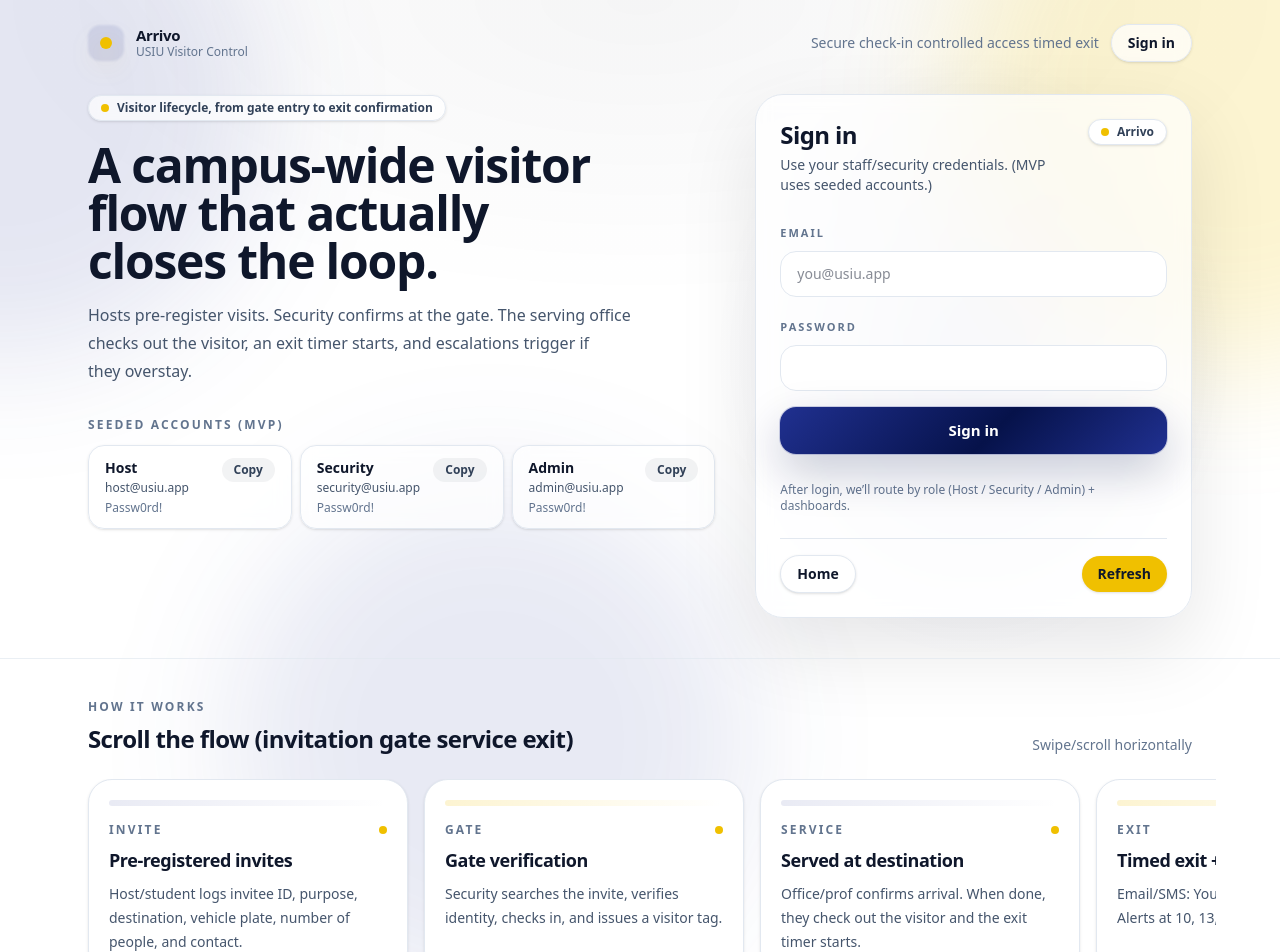
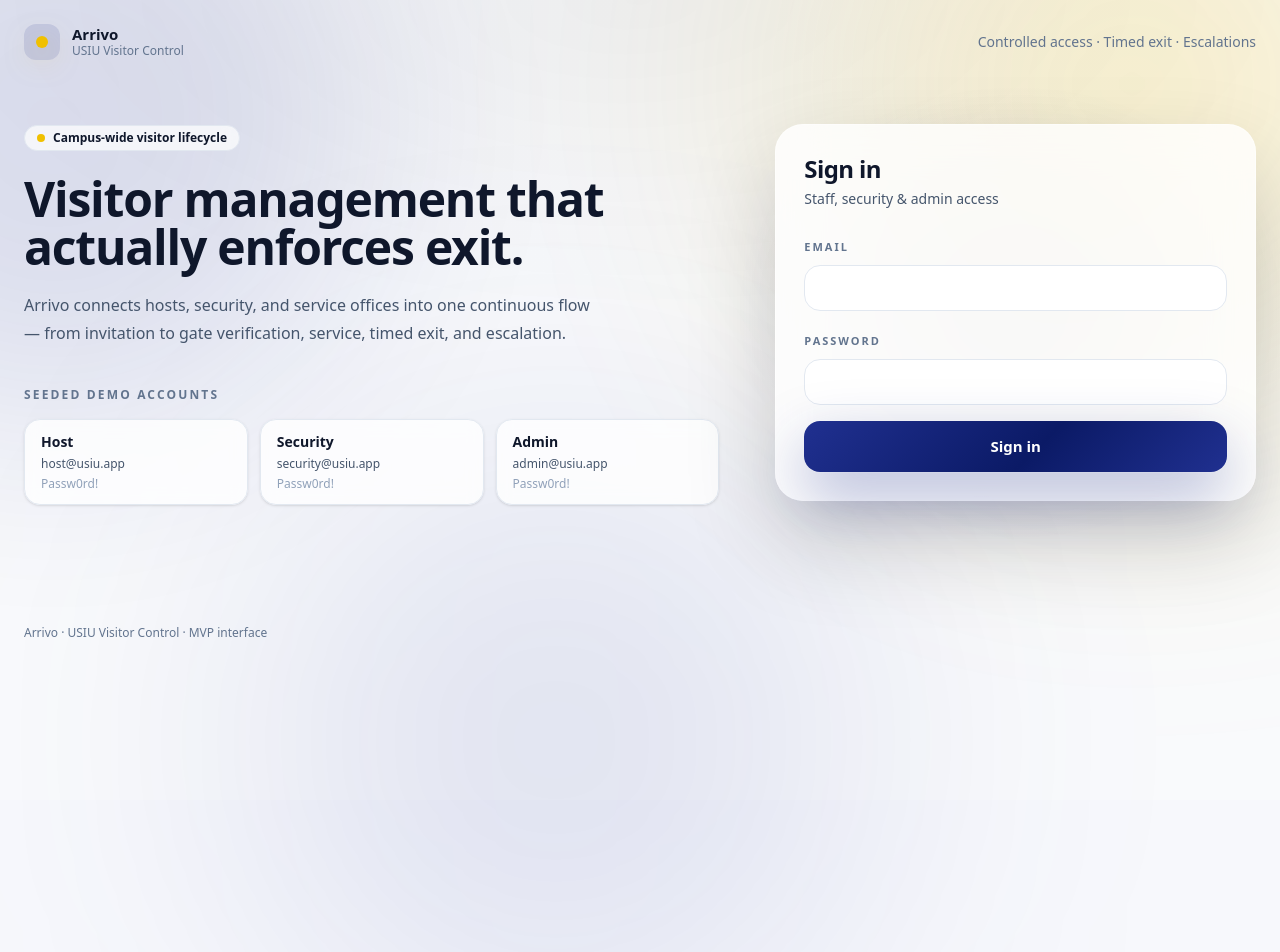
Before and after one commit to markchweya/karibu, a Next.js app: page /login in a window 1280 px wide. Shown: the top 952 px of the page. After the commit the page ends 800 px from the top, so only its background shows below. Built offline with nearby package versions, Linux system fonts and the light colour scheme.

Commit message:
Update page.tsx

```diff
--- a/src/app/login/page.tsx
+++ b/src/app/login/page.tsx
@@ -6,36 +6,56 @@ import { useFormState, useFormStatus } from "react-dom";
 import { useRouter } from "next/navigation";
 import { loginAction } from "./actions";
 
+/* ======================================================
+   BRAND
+====================================================== */
+const BRAND_BLUE = "#203090";   // USIU deep blue
+const BRAND_GOLD = "#F0C000";   // USIU gold
+
 type State = { ok?: boolean; error?: string };
 
+/* ======================================================
+   SUBMIT BUTTON
+====================================================== */
 function SubmitButton() {
   const { pending } = useFormStatus();
   return (
     <button
       type="submit"
       disabled={pending}
-      className="group relative w-full overflow-hidden rounded-2xl bg-[linear-gradient(135deg,#203090_0%,#06124A_55%,#203090_100%)] px-5 py-3 text-[15px] font-semibold text-white shadow-[0_18px_45px_rgba(6,18,74,0.22)] ring-1 ring-[#203090]/20 transition hover:shadow-[0_24px_60px_rgba(6,18,74,0.28)] disabled:opacity-70"
       aria-busy={pending}
+      className="
+        relative w-full overflow-hidden rounded-2xl
+        bg-[linear-gradient(135deg,#203090_0%,#0b1a66_55%,#203090_100%)]
+        px-5 py-3.5 text-[15px] font-semibold text-white
+        shadow-[0_24px_60px_rgba(32,48,144,0.35)]
+        ring-1 ring-white/10
+        transition hover:shadow-[0_30px_80px_rgba(32,48,144,0.45)]
+        disabled:opacity-70
+      "
     >
-      <span className="pointer-events-none absolute inset-0 opacity-0 transition group-hover:opacity-100">
-        <span className="absolute -left-20 top-[-40%] h-[200%] w-40 rotate-12 bg-white/20 blur-2xl" />
+      <span className="absolute inset-0 opacity-0 transition group-hover:opacity-100">
+        <span className="absolute -left-24 top-[-50%] h-[220%] w-48 rotate-12 bg-white/20 blur-2xl" />
       </span>
       <span className="relative inline-flex items-center justify-center gap-2">
         {pending && (
           <span className="h-4 w-4 animate-spin rounded-full border-2 border-white/40 border-t-white" />
         )}
-        {pending ? "Signing in" : "Sign in"}
+        {pending ? "Signing in…" : "Sign in"}
       </span>
     </button>
   );
 }
 
+/* ======================================================
+   PAGE
+====================================================== */
 export default function LoginPage() {
   const router = useRouter();
   const [state, formAction] = useFormState<State>(loginAction as any, { ok: false });
 
   useEffect(() => {
-    if (state?.ok) router.push("/admin"); // later: role routing
+    if (state?.ok) router.push("/admin");
   }, [state?.ok, router]);
 
   const seeded = [
@@ -45,114 +65,103 @@ export default function LoginPage() {
   ];
 
   return (
-    <div className="min-h-screen bg-white text-slate-900">
-      {/* soft brand wash (NOT a box) */}
+    <div className="relative min-h-screen bg-[#f9fafc] text-slate-900">
+      {/* ==================================================
+          CINEMATIC BACKDROP (full-page, not boxed)
+      ================================================== */}
       <div className="pointer-events-none fixed inset-0">
-        <div className="absolute -top-40 left-[-20%] h-[520px] w-[520px] rounded-full bg-[#203090]/12 blur-3xl" />
-        <div className="absolute -top-48 right-[-18%] h-[560px] w-[560px] rounded-full bg-[#F0C000]/18 blur-3xl" />
-        <div className="absolute bottom-[-25%] left-[18%] h-[520px] w-[520px] rounded-full bg-[#203090]/10 blur-3xl" />
-        <div className="absolute inset-0 bg-[radial-gradient(1100px_500px_at_50%_0%,rgba(2,6,23,0.04),transparent_60%)]" />
+        <div className="absolute -top-48 left-[-20%] h-[620px] w-[620px] rounded-full bg-[rgba(32,48,144,0.14)] blur-[120px]" />
+        <div className="absolute -top-64 right-[-15%] h-[680px] w-[680px] rounded-full bg-[rgba(240,192,0,0.18)] blur-[140px]" />
+        <div className="absolute bottom-[-30%] left-[20%] h-[600px] w-[600px] rounded-full bg-[rgba(32,48,144,0.12)] blur-[140px]" />
+        <div className="absolute inset-0 bg-[radial-gradient(1200px_520px_at_50%_0%,rgba(2,6,23,0.05),transparent_60%)]" />
       </div>
 
-      {/* Top bar (webpage feel) */}
+      {/* ==================================================
+          HEADER
+      ================================================== */}
       <header className="relative z-10">
-        <div className="mx-auto flex max-w-6xl items-center justify-between px-6 py-6">
-          <Link href="/" className="group inline-flex items-center gap-3">
-            <span className="relative grid h-9 w-9 place-items-center">
-              <span className="absolute inset-0 rounded-xl bg-[#203090] opacity-10 blur-[1px]" />
-              <span className="relative h-3 w-3 rounded-full bg-[#F0C000] shadow-[0_10px_30px_rgba(240,192,0,0.35)]" />
+        <div className="mx-auto flex max-w-7xl items-center justify-between px-6 py-6">
+          <Link href="/" className="flex items-center gap-3">
+            <span className="grid h-9 w-9 place-items-center rounded-xl bg-[rgba(32,48,144,0.12)]">
+              <span className="h-3 w-3 rounded-full bg-[#F0C000] shadow-[0_8px_30px_rgba(240,192,0,0.5)]" />
             </span>
-            <span className="leading-tight">
-              <span className="block text-[15px] font-semibold tracking-tight">Arrivo</span>
-              <span className="block text-xs text-slate-500">USIU Visitor Control</span>
-            </span>
+            <div className="leading-tight">
+              <div className="text-[15px] font-semibold">Arrivo</div>
+              <div className="text-xs text-slate-500">USIU Visitor Control</div>
+            </div>
           </Link>
 
-          <div className="flex items-center gap-3">
-            <span className="hidden text-sm text-slate-500 md:block">
-              Secure check-in  controlled access  timed exit
-            </span>
-            <a
-              href="#signin"
-              className="rounded-full border border-slate-200 bg-white/70 px-4 py-2 text-sm font-semibold shadow-sm backdrop-blur transition hover:bg-white"
-            >
-              Sign in
-            </a>
+          <div className="hidden md:block text-sm text-slate-500">
+            Controlled access · Timed exit · Escalations
           </div>
         </div>
       </header>
 
-      {/* Main */}
+      {/* ==================================================
+          MAIN
+      ================================================== */}
       <main className="relative z-10">
-        <div className="mx-auto grid max-w-6xl grid-cols-1 gap-10 px-6 pb-10 pt-2 md:grid-cols-12 md:items-start">
-          {/* Left: clean hero text (no container) */}
+        <div className="mx-auto grid max-w-7xl grid-cols-1 gap-14 px-6 pt-10 md:grid-cols-12 md:items-start">
+          {/* LEFT — MESSAGE */}
           <section className="md:col-span-7">
-            <div className="inline-flex items-center gap-2 rounded-full border border-slate-200 bg-white/70 px-3 py-1 text-xs font-semibold text-slate-700 shadow-sm backdrop-blur">
+            <span className="inline-flex items-center gap-2 rounded-full border border-slate-200 bg-white/70 px-3 py-1 text-xs font-semibold backdrop-blur">
               <span className="h-2 w-2 rounded-full bg-[#F0C000]" />
-              Visitor lifecycle, from gate entry to exit confirmation
-            </div>
+              Campus-wide visitor lifecycle
+            </span>
 
-            <h1 className="mt-5 text-balance text-4xl font-semibold tracking-tight text-slate-900 md:text-5xl">
-              A campus-wide visitor flow that actually closes the loop.
+            <h1 className="mt-6 text-balance text-4xl font-semibold tracking-tight md:text-5xl">
+              Visitor management that actually enforces exit.
             </h1>
 
-            <p className="mt-4 max-w-xl text-pretty text-base leading-7 text-slate-600">
-              Hosts pre-register visits. Security confirms at the gate. The serving office checks out the visitor,
-              an exit timer starts, and escalations trigger if they overstay.
+            <p className="mt-5 max-w-xl text-base leading-7 text-slate-600">
+              Arrivo connects hosts, security, and service offices into one
+              continuous flow — from invitation to gate verification, service,
+              timed exit, and escalation.
             </p>
 
-            {/* seeded accounts (clean list, not boxed) */}
-            <div className="mt-8">
-              <p className="text-xs font-semibold uppercase tracking-[0.18em] text-slate-500">
-                Seeded accounts (MVP)
-              </p>
+            {/* SEEDED ACCOUNTS */}
+            <div className="mt-10">
+              <div className="text-xs font-semibold uppercase tracking-[0.18em] text-slate-500">
+                Seeded demo accounts
+              </div>
 
-              <div className="mt-3 grid grid-cols-1 gap-2 sm:grid-cols-3">
+              <div className="mt-4 grid grid-cols-1 gap-3 sm:grid-cols-3">
                 {seeded.map((s) => (
                   <button
                     key={s.email}
                     type="button"
-                    onClick={() => {
-                      const text = `${s.email} / ${s.pass}`;
-                      navigator.clipboard?.writeText(text);
-                    }}
-                    className="group flex items-start justify-between gap-3 rounded-2xl border border-slate-200 bg-white/70 px-4 py-3 text-left shadow-sm backdrop-blur transition hover:bg-white"
-                    title="Click to copy"
+                    onClick={() =>
+                      navigator.clipboard?.writeText(`${s.email} / ${s.pass}`)
+                    }
+                    className="
+                      flex flex-col items-start gap-1 rounded-2xl
+                      border border-slate-200 bg-white/80
+                      px-4 py-3 text-left
+                      shadow-sm backdrop-blur
+                      transition hover:bg-white
+                    "
                   >
-                    <div>
-                      <div className="text-sm font-semibold text-slate-900">{s.role}</div>
-                      <div className="mt-0.5 text-xs text-slate-600">{s.email}</div>
-                      <div className="mt-1 text-xs text-slate-500">{s.pass}</div>
-                    </div>
-                    <span className="rounded-full bg-slate-900/5 px-3 py-1 text-xs font-semibold text-slate-700 transition group-hover:bg-slate-900/10">
-                      Copy
-                    </span>
+                    <div className="text-sm font-semibold">{s.role}</div>
+                    <div className="text-xs text-slate-600">{s.email}</div>
+                    <div className="text-xs text-slate-400">{s.pass}</div>
                   </button>
                 ))}
               </div>
             </div>
           </section>
 
-          {/* Right: Sign-in (floating panel, not boxy container) */}
-          <section id="signin" className="md:col-span-5">
+          {/* RIGHT — SIGN IN */}
+          <section className="md:col-span-5">
             <div className="relative">
-              {/* subtle halo */}
-              <div className="pointer-events-none absolute -inset-10 rounded-[36px] bg-[radial-gradient(closest-side,rgba(32,48,144,0.10),transparent)]" />
+              <div className="pointer-events-none absolute -inset-10 rounded-[40px] bg-[radial-gradient(closest-side,rgba(32,48,144,0.12),transparent)]" />
 
-              <div className="relative rounded-[28px] border border-slate-200 bg-white/70 p-6 shadow-[0_30px_80px_rgba(2,6,23,0.10)] backdrop-blur">
-                <div className="flex items-start justify-between gap-4">
-                  <div>
-                    <h2 className="text-2xl font-semibold tracking-tight">Sign in</h2>
-                    <p className="mt-1 text-sm text-slate-600">
-                      Use your staff/security credentials. (MVP uses seeded accounts.)
-                    </p>
-                  </div>
-
-                  <span className="inline-flex items-center gap-2 rounded-full border border-slate-200 bg-white px-3 py-1 text-xs font-semibold text-slate-700 shadow-sm">
-                    <span className="h-2 w-2 rounded-full bg-[#F0C000]" />
-                    Arrivo
-                  </span>
-                </div>
+              <div className="relative rounded-[28px] border border-white/40 bg-white/80 p-7 shadow-[0_40px_90px_rgba(2,6,23,0.18)] backdrop-blur-xl">
+                <h2 className="text-2xl font-semibold tracking-tight">
+                  Sign in
+                </h2>
+                <p className="mt-1 text-sm text-slate-600">
+                  Staff, security & admin access
+                </p>
 
                 <form action={formAction} className="mt-6 space-y-4">
                   <div>
@@ -162,10 +171,15 @@ export default function LoginPage() {
                     <input
                       name="email"
                       type="email"
-                      placeholder="you@usiu.app"
-                      autoComplete="email"
-                      className="mt-2 w-full rounded-2xl border border-slate-200 bg-white px-4 py-3 text-sm outline-none transition focus:border-[#203090]/40 focus:ring-4 focus:ring-[#203090]/10"
                       required
+                      className="
+                        mt-2 w-full rounded-2xl
+                        border border-slate-200 bg-white
+                        px-4 py-3 text-sm
+                        outline-none transition
+                        focus:border-[rgba(32,48,144,0.45)]
+                        focus:ring-4 focus:ring-[rgba(32,48,144,0.12)]
+                      "
                     />
                   </div>
 
@@ -176,110 +190,38 @@ export default function LoginPage() {
                     <input
                       name="password"
                       type="password"
-                      autoComplete="current-password"
-                      className="mt-2 w-full rounded-2xl border border-slate-200 bg-white px-4 py-3 text-sm outline-none transition focus:border-[#203090]/40 focus:ring-4 focus:ring-[#203090]/10"
                       required
+                      className="
+                        mt-2 w-full rounded-2xl
+                        border border-slate-200 bg-white
+                        px-4 py-3 text-sm
+                        outline-none transition
+                        focus:border-[rgba(32,48,144,0.45)]
+                        focus:ring-4 focus:ring-[rgba(32,48,144,0.12)]
+                      "
                     />
                   </div>
 
-                  {state?.error ? (
+                  {state?.error && (
                     <div className="rounded-2xl border border-red-200 bg-red-50 px-4 py-3 text-sm text-red-700">
                       {state.error}
                     </div>
-                  ) : null}
+                  )}
 
                   <SubmitButton />
-
-                  <div className="mt-3 text-xs text-slate-500">
-                    After login, we’ll route by role (Host / Security / Admin) + dashboards.
-                  </div>
                 </form>
-
-                <div className="mt-6 flex items-center justify-between border-t border-slate-200 pt-4">
-                  <Link
-                    href="/"
-                    className="rounded-full border border-slate-200 bg-white px-4 py-2 text-sm font-semibold text-slate-800 shadow-sm transition hover:bg-slate-50"
-                  >
-                    Home
-                  </Link>
-                  <button
-                    type="button"
-                    onClick={() => location.reload()}
-                    className="rounded-full bg-[#F0C000] px-4 py-2 text-sm font-semibold text-slate-900 shadow-sm transition hover:brightness-[0.98]"
-                  >
-                    Refresh
-                  </button>
-                </div>
               </div>
             </div>
           </section>
         </div>
-
-        {/* BELOW: horizontal scroll section (snap) */}
-        <section className="relative z-10 border-t border-slate-200/70">
-          <div className="mx-auto max-w-6xl px-6 py-10">
-            <div className="flex items-end justify-between gap-6">
-              <div>
-                <p className="text-xs font-semibold uppercase tracking-[0.18em] text-slate-500">
-                  How it works
-                </p>
-                <h3 className="mt-2 text-2xl font-semibold tracking-tight text-slate-900">
-                  Scroll the flow (invitation  gate  service  exit)
-                </h3>
-              </div>
-              <p className="hidden text-sm text-slate-500 md:block">Swipe/scroll horizontally</p>
-            </div>
-
-            <div className="mt-6 -mx-6 overflow-x-auto px-6 pb-2 [scrollbar-width:thin]">
-              <div className="flex min-w-max gap-4 snap-x snap-mandatory">
-                {[
-                  {
-                    k: "Invite",
-                    t: "Pre-registered invites",
-                    d: "Host/student logs invitee ID, purpose, destination, vehicle plate, number of people, and contact.",
-                    accent: "from-[#203090]/10 to-transparent",
-                  },
-                  {
-                    k: "Gate",
-                    t: "Gate verification",
-                    d: "Security searches the invite, verifies identity, checks in, and issues a visitor tag.",
-                    accent: "from-[#F0C000]/18 to-transparent",
-                  },
-                  {
-                    k: "Service",
-                    t: "Served at destination",
-                    d: "Office/prof confirms arrival. When done, they check out the visitor and the exit timer starts.",
-                    accent: "from-[#203090]/10 to-transparent",
-                  },
-                  {
-                    k: "Exit",
-                    t: "Timed exit + escalation",
-                    d: "Email/SMS: You have 10 minutes to exit. Alerts at 10, 13, 15, 16 minutes (escalate).",
-                    accent: "from-[#F0C000]/18 to-transparent",
-                  },
-                ].map((c) => (
-                  <article
-                    key={c.k}
-                    className="snap-start w-[320px] rounded-[24px] border border-slate-200 bg-white p-5 shadow-sm"
-                  >
-                    <div className={`h-1.5 w-full rounded-full bg-gradient-to-r ${c.accent}`} />
-                    <div className="mt-4 flex items-center justify-between">
-                      <div className="text-xs font-semibold uppercase tracking-[0.18em] text-slate-500">{c.k}</div>
-                      <span className="h-2 w-2 rounded-full bg-[#F0C000]" />
-                    </div>
-                    <h4 className="mt-2 text-lg font-semibold tracking-tight text-slate-900">{c.t}</h4>
-                    <p className="mt-2 text-sm leading-6 text-slate-600">{c.d}</p>
-                  </article>
-                ))}
-              </div>
-            </div>
-          </div>
-        </section>
       </main>
 
-      <footer className="relative z-10">
-        <div className="mx-auto max-w-6xl px-6 py-10 text-xs text-slate-500">
-          Arrivo  USIU Visitor Control  MVP UI pass (we’ll wire Supabase + Resend after flows).
+      {/* ==================================================
+          FOOTER
+      ================================================== */}
+      <footer className="relative z-10 mt-20">
+        <div className="mx-auto max-w-7xl px-6 py-10 text-xs text-slate-500">
+          Arrivo · USIU Visitor Control · MVP interface
         </div>
       </footer>
     </div>
```
